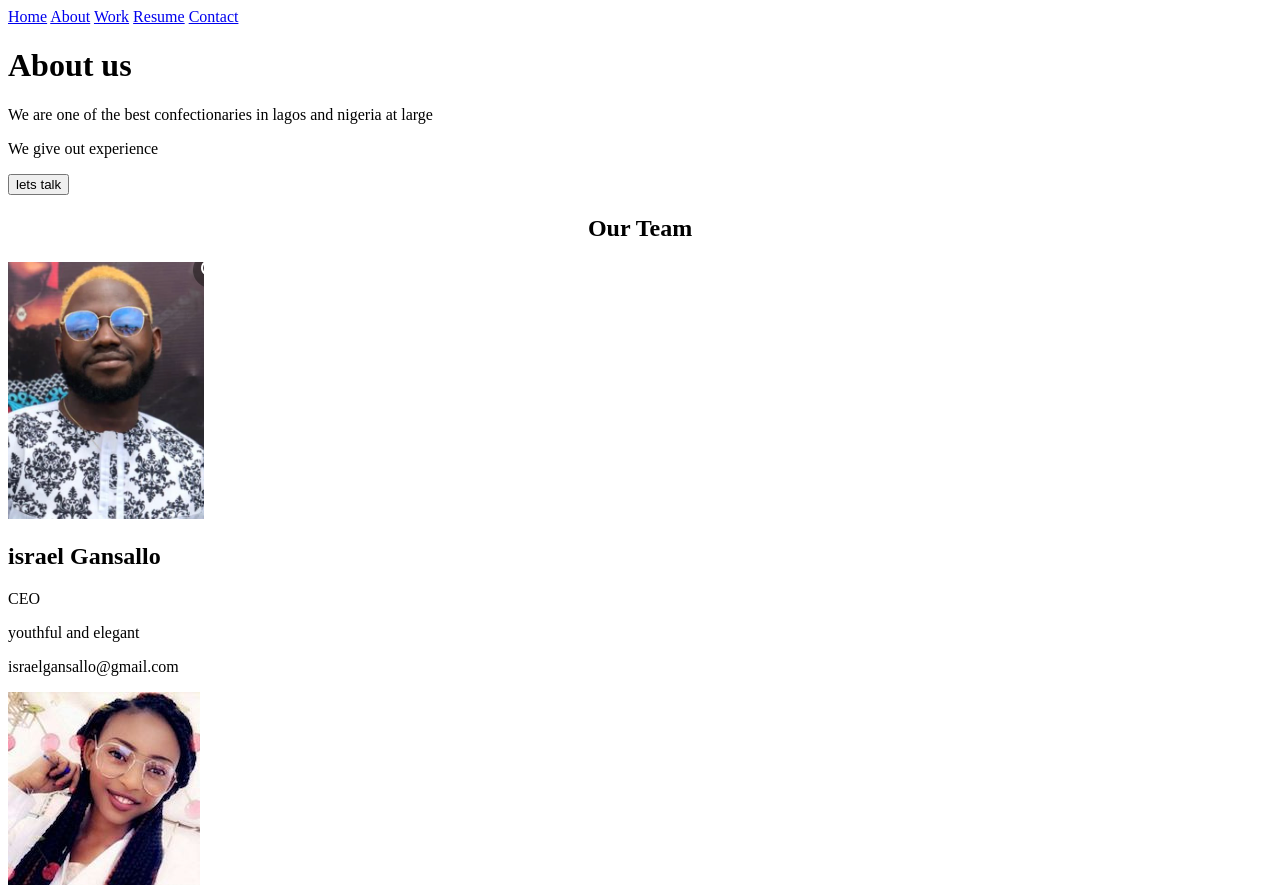
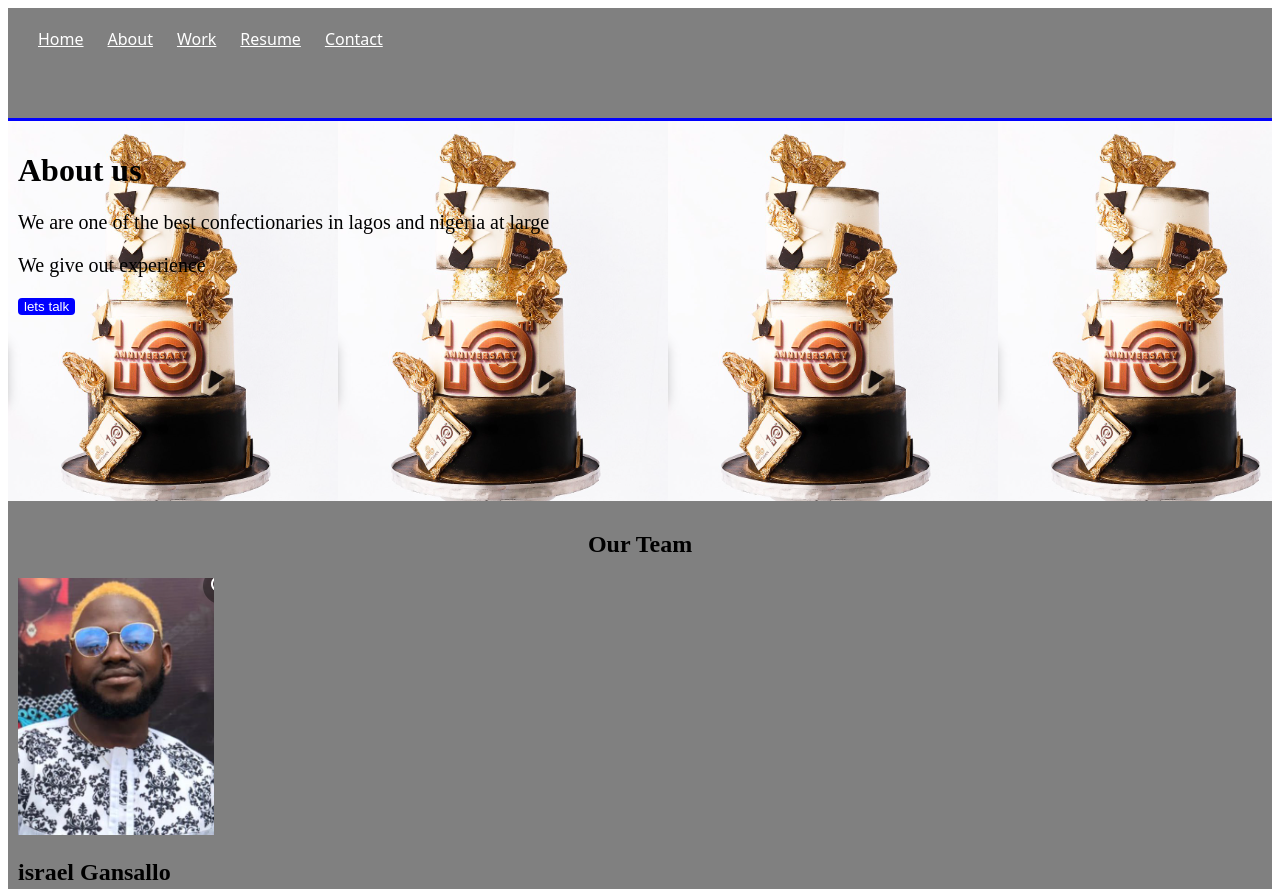
Before and after one commit to SAINTGANZY/project, a plain HTML site: page index.html in a window 1280 px wide. Shown: the top 889 px of the page. Drawn offline with Linux system fonts and the light colour scheme.

Commit message:
lightcss added

```diff
--- a/index.html
+++ b/index.html
@@ -5,6 +5,7 @@
     <meta http-equiv="X-UA-Compatible" content="IE=edge">
     <meta name="viewport" content="width=device-width, initial-scale=1.0">
     <title>html project</title>
+    <link rel="stylesheet" href="style.css">
 </head>
 <body>
 
--- /dev/null
+++ b/style.css
@@ -0,0 +1,61 @@
+nav{
+    width: auto;
+    height: 70px;
+    padding: 20px;
+    background-color: gray;
+    border-bottom: solid blue;
+
+}
+nav a{
+    padding: 10px;
+    color: white;
+    display: inline;
+    font-family: system-ui, -apple-system, BlinkMacSystemFont, 'Segoe UI', Roboto, Oxygen, Ubuntu, Cantarell, 'Open Sans', 'Helvetica Neue', sans-serif;
+
+}
+nav a:hover{
+    color: blue;
+}
+main{
+    padding: 10px;
+    width: auto;
+    height: 360px;
+    background-image: url(jaya\ cakes.png);
+
+}
+.main p{
+    font-size: 20px;
+}
+button{
+    background-color: blue;
+    color: white;
+    border: none;
+    border-radius: 4px;
+}
+section{
+    width: auto;
+
+    padding: 10px;
+    background-color: gray;
+    flex-direction: column;
+
+    justify-content: space-around;
+}
+aside{
+    width: auto;
+    height: 200px;
+    padding: 20px;
+    font-size: 18px;
+    background-color: gray;
+}
+form{
+    padding: 6px;
+    height: 360px;
+
+}
+footer{
+    padding: 40px;
+    text-align: center;
+    color:  solid black;
+    background-color:  blue;
+}
```
Also changed, not shown: jaya cakes.png (added).
